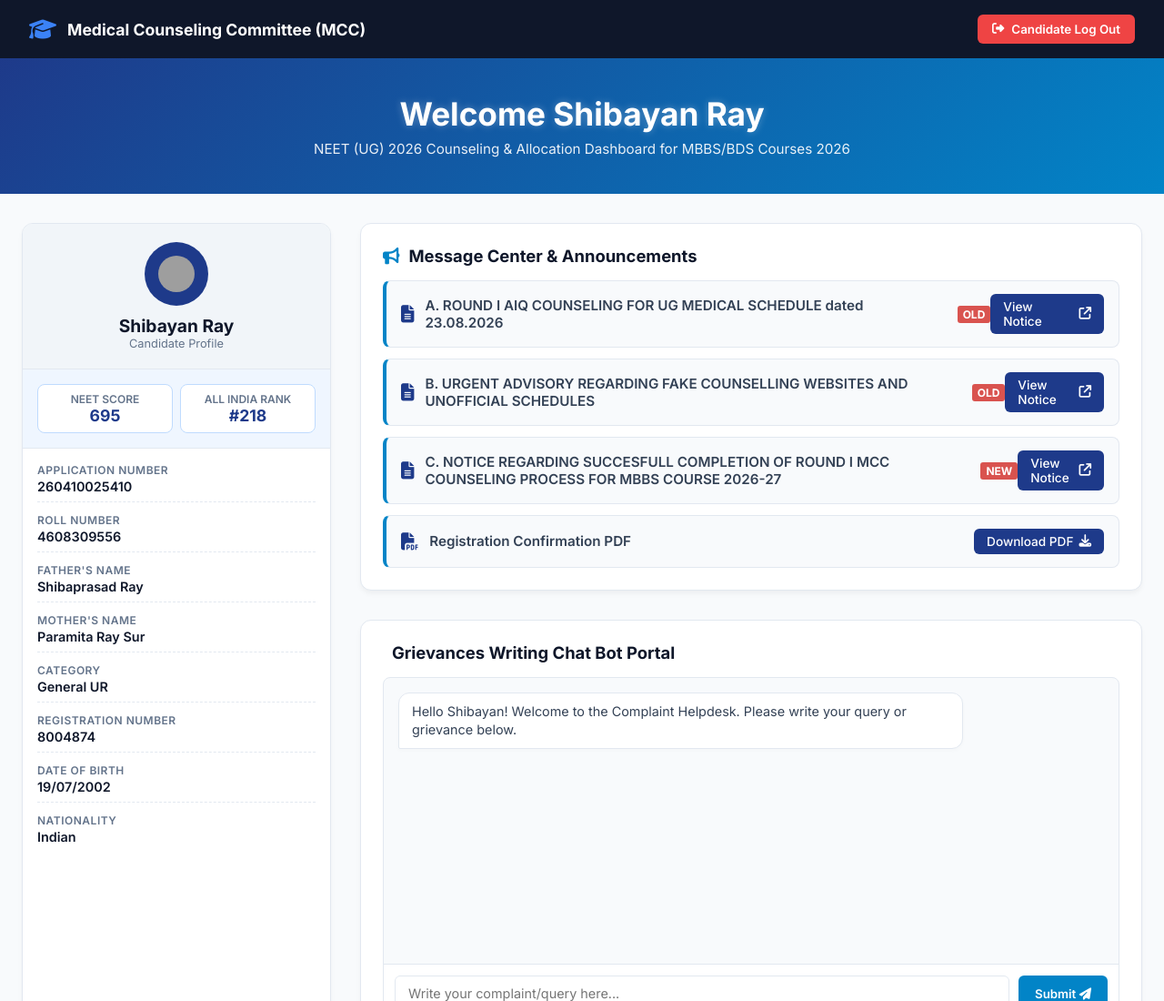
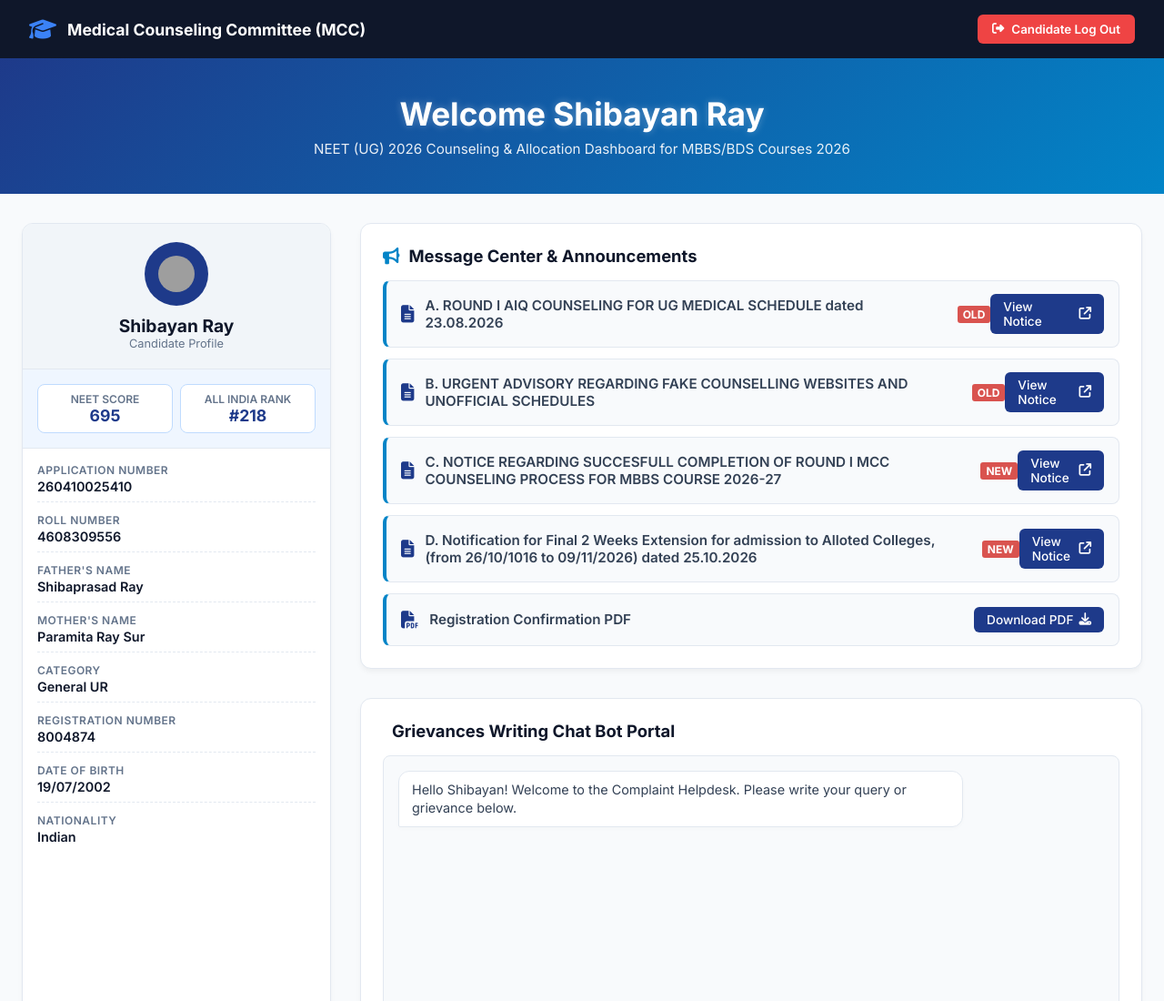
Before and after one commit to medicalcounselingcommittee/portal, a plain HTML site: page index.html in a window 1280 px wide. Shown: the top 1100 px of the page at 91% size. Drawn offline with Linux system fonts and the light colour scheme; grey boxes are pictures that could not be loaded; some icons are missing.

Commit message:
Update index.html

```diff
--- a/index.html
+++ b/index.html
@@ -705,6 +705,45 @@
 
 
 
+
+                     <!-- Notice Item D -->
+                    <div class="notice-item">
+                        <div class="notice-info">
+                            <i class="fa-solid fa-file-lines"></i>
+                            <!-- CSS Styling & Animation -->
+<style>
+  .blink-new {
+    color: #ffffff;
+    background-color: #d9534f; /* Red badge background */
+    font-size: 0.75em;
+    font-weight: bold;
+    padding: 2px 6px;
+    border-radius: 3px;
+    margin-left: 8px;
+    vertical-align: middle;
+    display: inline-block;
+    animation: blinker 1s linear infinite;
+  }
+
+  @keyframes blinker {
+    50% {
+      opacity: 0;
+    }
+  }
+</style>
+
+<!-- Updated HTML Code -->
+<span class="notice-text">D. Notification for Final 2 Weeks Extension for admission to Alloted Colleges, (from 26/10/1016 to 09/11/2026) dated 25.10.2026 </span>
+<span class="blink-new">NEW</span>
+                        </div>
+                        <a href="https://www.image2url.com/r2/default/documents/1792962186552-f860cbe7-3d2f-46d1-bcd7-89b1e9a403b5.pdf" target="_blank" class="btn-link">
+                            View Notice <i class="fa-solid fa-arrow-up-right-from-square"></i>
+                        </a>
+                    </div>
+
+
+
+
                     <!-- Seat Choice Portal to be pasted here-->
 
 
```
